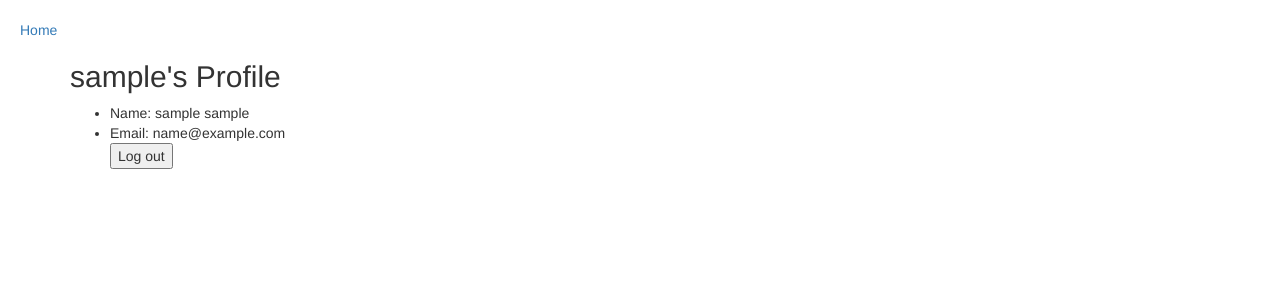
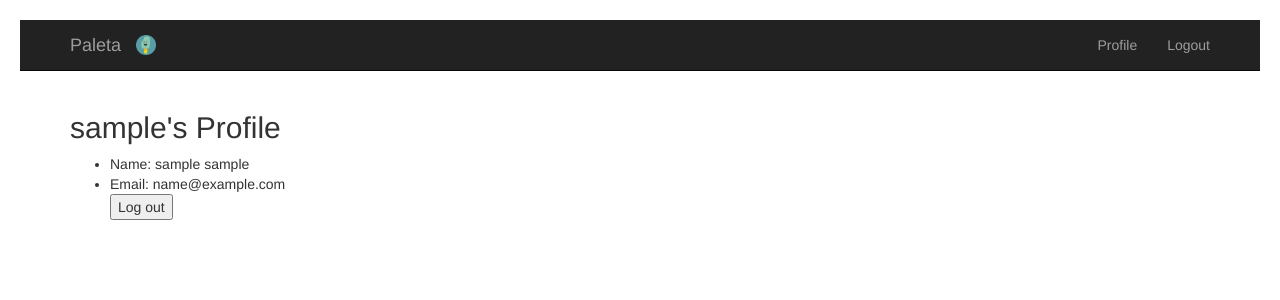
Before and after one commit to jahlela/paleta, a Flask app: page /users/1 in a window 1280 px wide. Shown: the top 300 px of the page. Run offline with Flask 2, Linux system fonts and the light colour scheme; the visitor is signed in with stand-in values (Sample User, id 1); data comes from the database, SQL or seed files in the repository; some libraries are stand-ins or nearby versions.

Commit message:
Moved login, logout, registration, and link to profile to menu.

```diff
--- a/app.py
+++ b/app.py
@@ -52,6 +52,7 @@ def index():
 
     return render_template('homepage.html',
                             user=user)
+
 
 @app.route('/register')
 def register():
@@ -131,7 +132,7 @@ def user_login():
         return redirect("/")
 
 
-@app.route('/logout', methods=['POST'])
+@app.route('/logout')
 def logout():
     """User logout."""
     # remove the username from the session if it's there
--- a/templates/base.html
+++ b/templates/base.html
@@ -10,8 +10,69 @@
 
 
 <header>
-    <a href="/">Home</a>
-<header>
+    <div class="navbar navbar-inverse navbar-static-top">
+        <div class="container">
+
+            <div class="navbar-header">
+                <img style="height: 20px; margin-top:15px;" src="/static/img/favicon.ico">
+                <a class="navbar-brand" href="/">Paleta</a>
+            </div>
+
+            <div class="navbar-collapse collapse">
+                <ul class="nav navbar-nav navbar-right">
+
+                    <!-- If user is not logged in, display links to login or register -->
+                    {% if not session["logged_in"] %}
+                        <li><a href="#" data-toggle="modal" data-target="#loginModal">Login</a></li>
+                        <li><a href="/register">Register</a></li>
+
+                    <!-- If user is logged in, display profile and logout links -->
+                    {% else %}
+                        <li><a href="/users/{{ user.user_id }}">Profile</a></li>
+                        <li><a href="/logout">Logout</a></li>
+
+                    {% endif %}
+
+
+
+                </ul>
+            </div>
+
+        </div>
+    </div>
+
+
+    <!-- jQuery Login Modal -->
+    <div class="modal fade" id="loginModal" tabindex="-1" role="dialog" aria-labelledby="myModalLabel">
+      <div class="modal-dialog" role="document">
+        <div class="modal-content">
+          <div class="modal-header">
+            <button type="button" class="close" data-dismiss="modal" aria-label="Close"><span aria-hidden="true">&times;</span></button>
+            <h4 class="modal-title" id="myModalLabel">Login</h4>
+          </div>
+          <div class="modal-body">
+            <p>Have a login!</p>
+            <form action="/login" method="POST">
+                <p>Email  <input type="text" name="email" placeholder="email"></p>
+                <p>Password  <input type="password" name="password"  placeholder="password"></p>
+                <input type="submit" value="Log in">
+            </form>
+          </div>
+
+
+
+
+          <div class="modal-footer">
+            <button type="button" class="btn btn-default" data-dismiss="modal">Close</button>
+            <button type="button" class="btn btn-primary">Submit</button>
+          </div>
+        </div>
+      </div>
+    </div>
+
+
+
+</header>
 
 <body>
 
@@ -31,5 +92,8 @@
 
     </div>
 
+<script src="http://code.jquery.com/jquery.js"></script>
+<script src="http://maxcdn.bootstrapcdn.com/bootstrap/3.3.4/js/bootstrap.min.js"></script>
+
 </body>
 </html>
--- a/templates/user_profile.html
+++ b/templates/user_profile.html
@@ -10,7 +10,7 @@
 
   <section id="logout">
     {% if session["logged_in"] %}
-        <form action="/logout" method="POST">
+        <form action="/logout">
             <input type="submit" value="Log out">
         </form>
     {% endif %}
```
Also changed, not shown: templates/homepage.html (+1 -21 lines).
